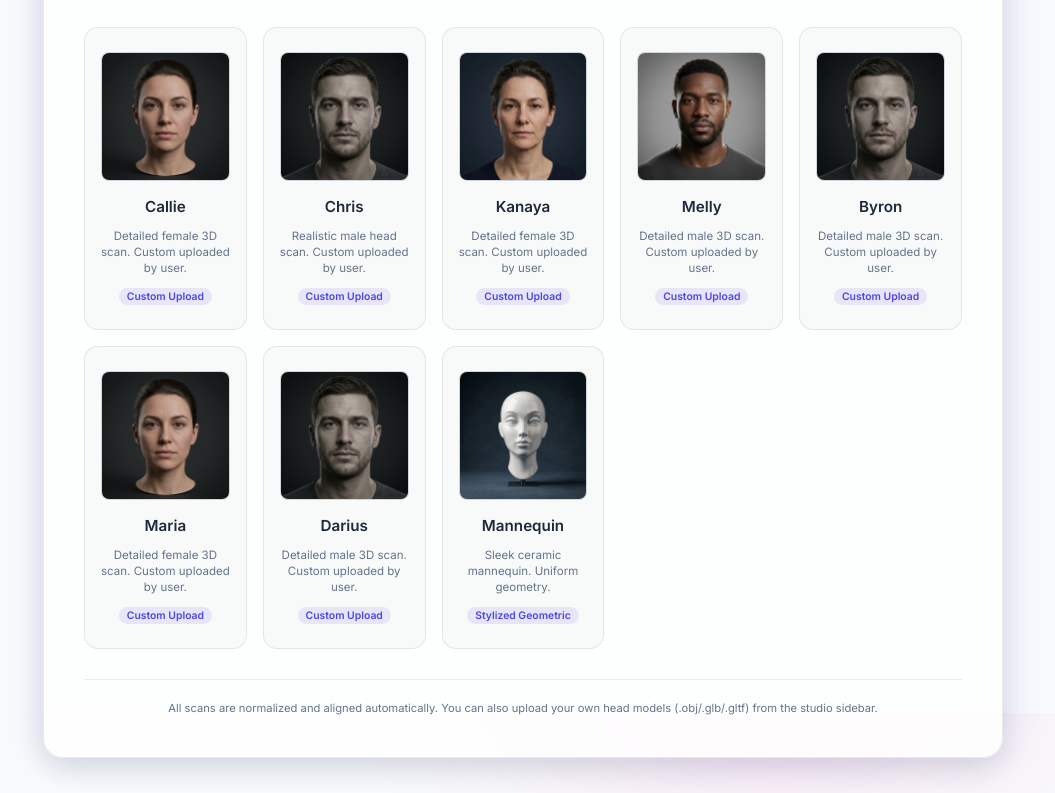
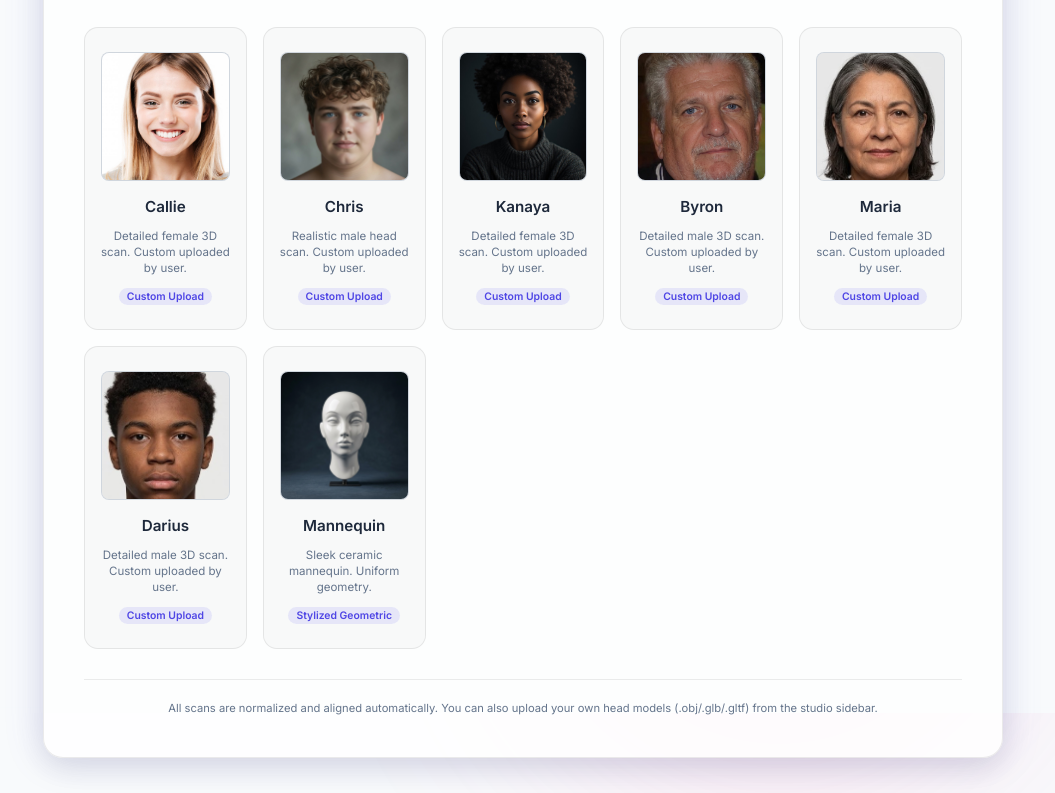
Before and after one commit to jamesbrentlingeriv-spec/3d, a website: page index.html in a window 1280 px wide. Shown: the part 87-880 px from the top of the page, without its empty margins (117-1172 px from the left). Drawn offline with Linux system fonts and the light colour scheme; a script that the page names is missing.

Commit message:
Remove Melly head model, replace all character preview thumbnails with new still images, and compress Byron PNG to JPG

```diff
--- a/app.js
+++ b/app.js
@@ -524,10 +524,6 @@ document.addEventListener('DOMContentLoaded', () => {
       filename = "Kanaya.glb";
       attributionHTML = `"Kanaya" head model uploaded by user.`;
       headNameLabel = "Kanaya (Female)";
-    } else if (modelKey === 'kamaru') {
-      filename = "melly.glb";
-      attributionHTML = `"Melly" head model uploaded by user.`;
-      headNameLabel = "Melly (Male)";
     } else if (modelKey === 'byron') {
       filename = "Byron.glb";
       attributionHTML = `"Byron" head model uploaded by user.`;
--- a/index.html
+++ b/index.html
@@ -448,43 +448,37 @@
 
       <div class="head-select-grid">
         <div class="head-card" data-head="callie">
-          <img class="head-card-preview" src="callie_preview.png" alt="Callie Face Model Preview">
+          <img class="head-card-preview" src="callie.jpg" alt="Callie Face Model Preview">
           <h3>Callie</h3>
           <p>Detailed female 3D scan. Custom uploaded by user.</p>
           <span class="head-card-author">Custom Upload</span>
         </div>
         <div class="head-card" data-head="chris">
-          <img class="head-card-preview" src="chris_preview.png" alt="Chris Face Model Preview">
+          <img class="head-card-preview" src="chris.jpg" alt="Chris Face Model Preview">
           <h3>Chris</h3>
           <p>Realistic male head scan. Custom uploaded by user.</p>
           <span class="head-card-author">Custom Upload</span>
         </div>
         <div class="head-card" data-head="kanaya">
-          <img class="head-card-preview" src="kanaya_preview.png" alt="Kanaya Face Model Preview">
+          <img class="head-card-preview" src="kanaya.jpg" alt="Kanaya Face Model Preview">
           <h3>Kanaya</h3>
           <p>Detailed female 3D scan. Custom uploaded by user.</p>
           <span class="head-card-author">Custom Upload</span>
         </div>
-        <div class="head-card" data-head="kamaru">
-          <img class="head-card-preview" src="kamaru_preview.png" alt="Melly Face Model Preview">
-          <h3>Melly</h3>
-          <p>Detailed male 3D scan. Custom uploaded by user.</p>
-          <span class="head-card-author">Custom Upload</span>
-        </div>
         <div class="head-card" data-head="byron">
-          <img class="head-card-preview" src="byron_preview.png" alt="Byron Face Model Preview">
+          <img class="head-card-preview" src="byron.jpg" alt="Byron Face Model Preview">
           <h3>Byron</h3>
           <p>Detailed male 3D scan. Custom uploaded by user.</p>
           <span class="head-card-author">Custom Upload</span>
         </div>
         <div class="head-card" data-head="maria">
-          <img class="head-card-preview" src="maria_preview.png" alt="Maria Face Model Preview">
+          <img class="head-card-preview" src="maria.jpg" alt="Maria Face Model Preview">
           <h3>Maria</h3>
           <p>Detailed female 3D scan. Custom uploaded by user.</p>
           <span class="head-card-author">Custom Upload</span>
         </div>
         <div class="head-card" data-head="darius">
-          <img class="head-card-preview" src="darius_preview.png" alt="Darius Face Model Preview">
+          <img class="head-card-preview" src="darius.jpg" alt="Darius Face Model Preview">
           <h3>Darius</h3>
           <p>Detailed male 3D scan. Custom uploaded by user.</p>
           <span class="head-card-author">Custom Upload</span>
```
Also changed, not shown: byron.jpg (added), byron_preview.png (deleted), callie.jpg (added), callie_preview.png (deleted), chris.jpg (added), chris_preview.png (deleted), darius.jpg (added), darius_preview.png (deleted), kamaru_preview.png (deleted), kanaya.jpg (added), kanaya_preview.png (deleted), maria.jpg (added), maria_preview.png (deleted).
